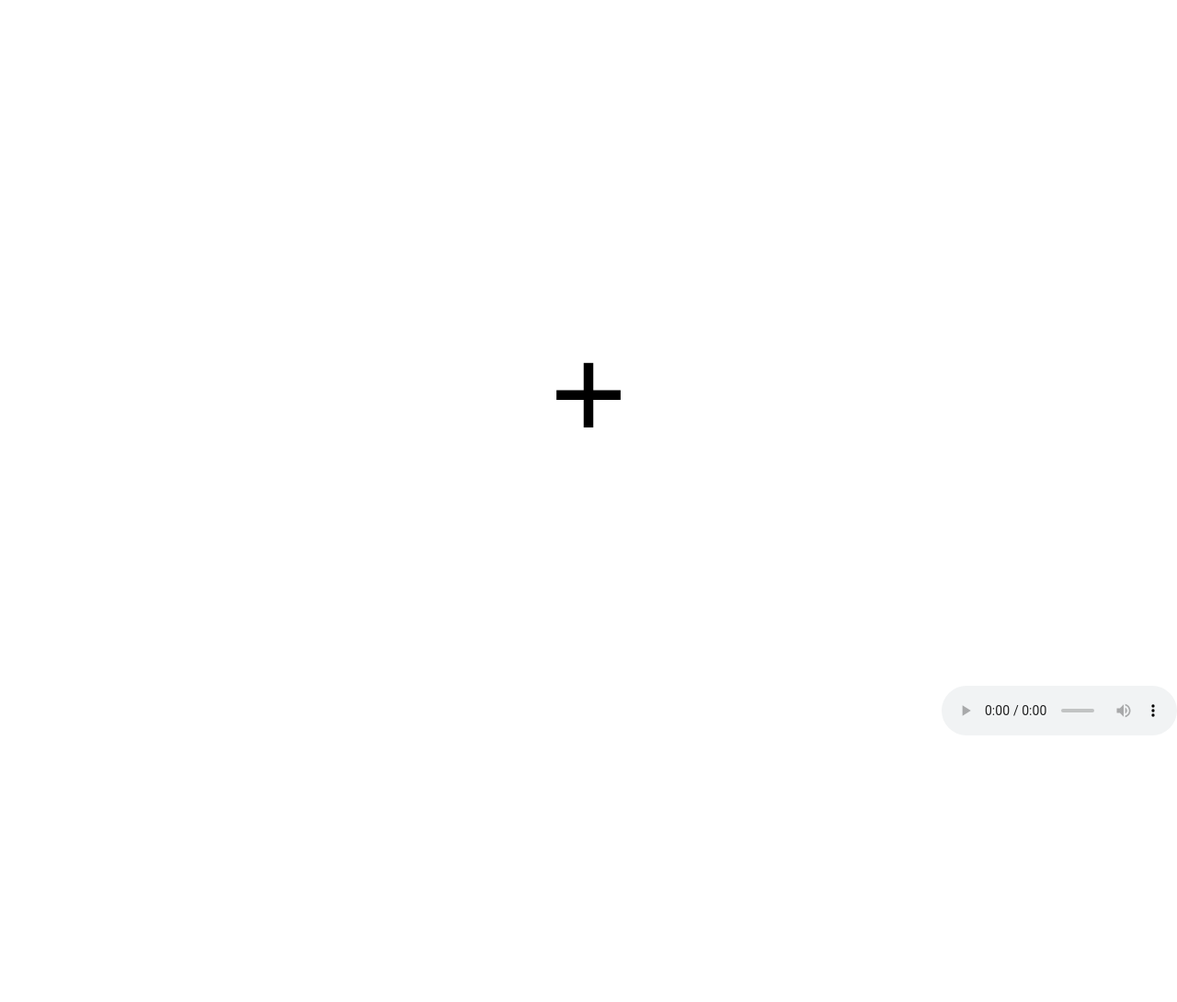
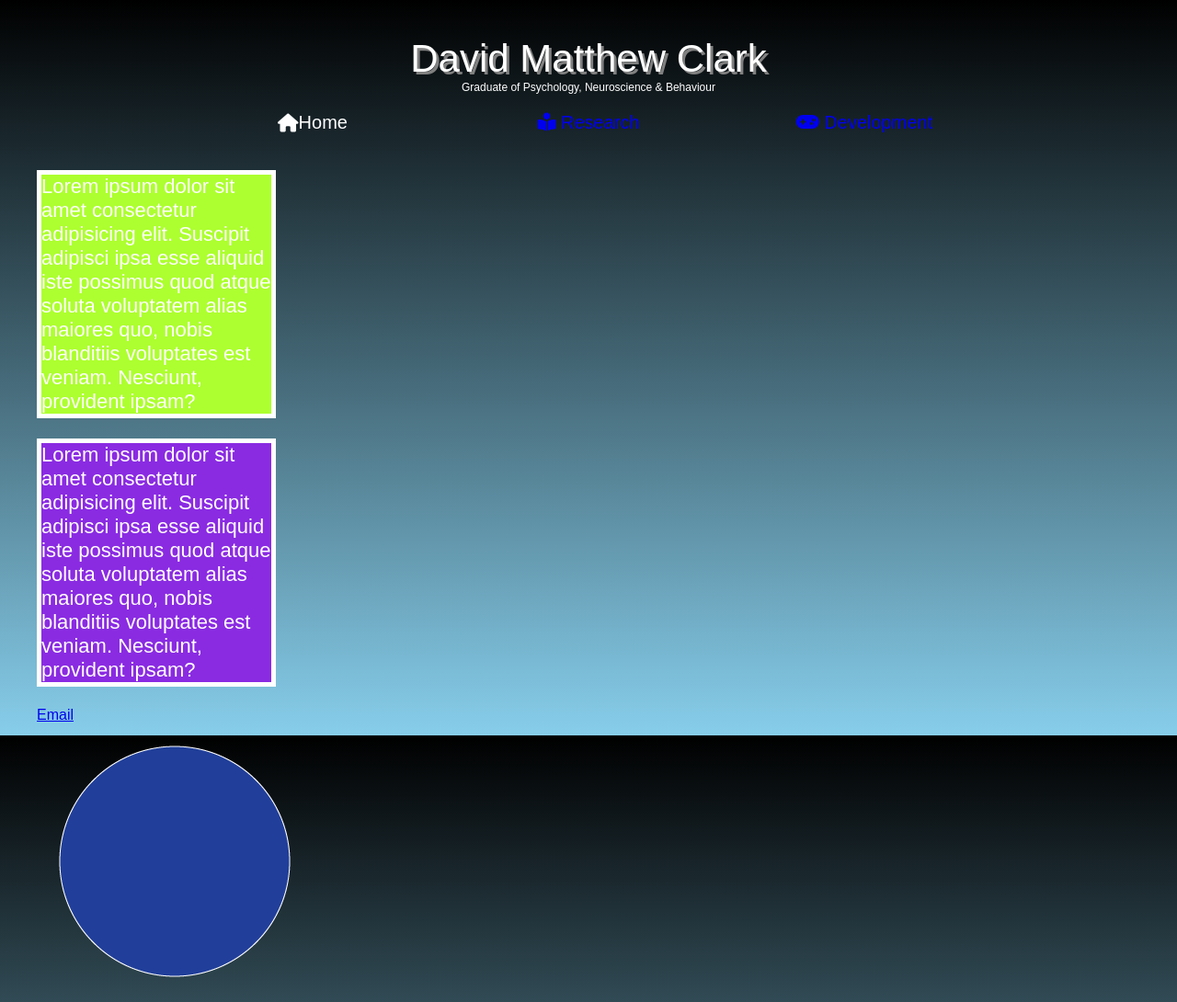
Before and after one commit to dmatthewclark/dmatthewclark.github.io, a plain HTML site: page index.html in a window 1280 px wide. Shown: the whole page at 92% size. Before the commit the page ends 851 px from the top, so only its background shows below. Drawn offline with Linux system fonts and the light colour scheme.

Commit message:
Added flex containers!

```diff
--- a/index.html
+++ b/index.html
@@ -1,59 +1,101 @@
+<!DOCTYPE html>
+<!--type "!" and press tab to generate a basic html structured document-->
+
+<!--html is the structure-->
+<!--css is the style-->
+<!--javascript adds functionality-->
+
+<!--
+    css has 3 methods for including style
+    1. inline (set style attributes)
+    2. internal
+    3. external (works the best)
+-->
+
 <html>
+    <!--head includes information about the page-->
     <head>
 
+        <!--text displayed on webpage tab-->
         <title>
-            audiovisualBounceInducingEffect
+            David Matthew Clark
         </title>
 
-        <style>
-        #circle {
-            position: relative;
-            background-color: #11064c;
-            display: inline-block;
-            border-radius:200px
-        }
-        h1 {
-            text-align: center;
-            line-height: 800px;
-        }
-        #fixed {
-            position:fixed;
-            bottom:0px;
-            right:0px;
-        }
-        </style>
+        <!--meta: data about data-->
+        <meta name="description" content="Personal website for David Matthew Clark">
+        <meta name="keywords" content="psychology, neuroscience, research, development">
+        <meta name="author" content="David Matthew Clark">
+        <meta name="viewport" content="width=device-width, initial-scale=1.0">
+
+        <!--external css method-->
+        <link rel="stylesheet" href="style.css">
+        <!--can acquire fonts from Google Fonts-->
+        <link href="https://fonts.googleapis.com/css2?family=Press+Start+2P&family=Silkscreen:wght@400;700&display=swap" rel="stylesheet">
+
+        <!--some fun icons from fontawesome.com-->
+        <script src="https://kit.fontawesome.com/a2a4f3a1ac.js" crossorigin="anonymous"></script>
+
+
     </head>
+
+    <!--body includes content within the page-->
     <body>
-        <div>
-        <marquee
-            scrollamount="8"
-            truespeed="3"
-            direction="left"
-            height="0"
-            scrollamount="1"
-            scrolldelay="1"
-            behavior="alternate">
-            <div id="circle" style='width: 200px; height: 200px; background-color: blue'></div>
-        </marquee>
-        <marquee
-            scrollamount="8"
-            truespeed="3"
-            direction="right"
-            height="0"
-            scrollamount="1"
-            scrolldelay="1"
-            behavior="alternate">
-            <div id="circle" style='width: 200px; height: 200px; background-color: blue'></div>
-        </marquee>
+
+        <!--
+            pseudo-class: a keyword added to a selector that specifies a special state of the selected element(s)
+        -->
+
+        <!--block level elements reserve the entire width of the viewport (unless given the float parameter)-->
+        <div class="flex-container-column top">
+            <!--This is a comment-->
+            <div id="name" class="flex-box">David Matthew Clark</div>
+            <div id="creds" class="flex-box">Graduate of Psychology, Neuroscience & Behaviour</div>
+
         </div>
-        <h1>
-            <div style="font-size:150px">+</div>
-        </h1>
 
-        <audio id = "fixed" controls style="height:100%; width:20%;">
-            <source src="audio/billiard.mp4" type="audio/mp4">
-          Your browser does not support the audio element.
-        </audio>
+        <div class="flex-container-row nav">
+
+            <div class="flex-box">
+                <i class="fa-solid fa-house"></i>
+                Home
+            </div>
+
+            <div class="flex-box">
+                <a style="text-decoration:none" href="research/research.html" target="_blank" title="Check out my research!">
+                    <i class="fa-solid fa-book-open-reader"></i>
+                    Research
+                </a>
+            </div>
+
+            <div class="flex-box">
+                <a style="text-decoration:none" href="development/development.html" target="_blank" title="Check out my game development!">
+                    <i class="fa-solid fa-gamepad"></i>
+                    Development
+                </a>
+            </div>
+        </div>
+
+        <br>
+
+        <!--
+            float: positions an element to the left or right of a container
+
+                i.e., this is popular for wrapping elements around images.
+        -->
+
+        <!-- type "Lorem" and press tab to generate Lorem paragraph.-->
+        <p id="p1">Lorem ipsum dolor sit amet consectetur adipisicing elit. Suscipit adipisci ipsa esse aliquid iste possimus quod atque soluta voluptatem alias maiores quo, nobis blanditiis voluptates est veniam. Nesciunt, provident ipsam?</p>
+        <p id="p2">Lorem ipsum dolor sit amet consectetur adipisicing elit. Suscipit adipisci ipsa esse aliquid iste possimus quod atque soluta voluptatem alias maiores quo, nobis blanditiis voluptates est veniam. Nesciunt, provident ipsam?</p>
+
+
+        <a href="mailto:dmatthewclark@gmail.com" target=_self title="Click here to email me">
+            Email
+        </a>
+
+        <br>
+
+
+        <img src="img/blue.png" height="300" alt="This is a picture of a blue ball" title="blue ball">
 
     </body>
     <script>
--- /dev/null
+++ b/style.css
@@ -0,0 +1,138 @@
+/* CSS: cascading style sheet  */
+
+body{
+    /* margin is the space around an element */
+    /* padding is the space within an element between the border and the content */
+    margin: 40px;
+
+    background: linear-gradient(black, skyblue);
+    background-repeat: no-repeat;
+    background-attachment: fixed;
+
+    color:white;
+
+    /*important to use multiple font families in case a web browser does not support one*/
+    font-family:sans-serif, "Press Start 2P";
+}
+
+.top{
+    text-align:center;
+}
+
+#name{
+    font-size: 42px;
+
+    text-shadow: 3px 3px 0px gray;
+    max-width: 500px;
+
+}
+
+#creds{
+    font-size: 12px;
+}
+
+.nav{
+    /*
+        static: normal state
+        relative: move element relative to a point of origin (default at top left corner)
+        absolute: searches for parent positioned non-statically, element gets ignored by anything else
+        fixed: stay in position of your viewport (even if you scroll)
+        sticky: will stick to the edge of the viewport if scrolling past
+    */
+
+    font-size: 20px;
+
+    padding-top: 20px;
+
+    position: sticky;
+    top: 0px;
+}
+
+.flex-container-column{
+    display: flex; /* very important, typically block or inline by default */
+    flex-direction: column;
+    gap: 0px;
+    column-gap: 0px;
+    row-gap: 0px;
+    flex-wrap: nowrap; /* responsive line breaks */
+    justify-content: center; /* main-axis alignment */
+    align-items: center; /* cross-axis alignment */
+    align-content: center;
+}
+
+.flex-container-row{
+    display: flex;
+    flex-direction: row;
+    gap: 0px;
+    column-gap: 0px;
+    row-gap: 0px;
+    flex-wrap: wrap;
+    justify-content: center;
+    align-items: center;
+    align-content: center;
+
+}
+
+/* dynamically change type of flex based on width of screen being used */
+@media(max-width: 575px){
+    .flex-container-row{
+        flex-direction: column;
+    }
+}
+
+.fa-solid{
+    flex-shrink: 0;
+    flex-grow: 0;
+}
+
+.flex-box{
+    max-width: 300px; /* limit flex gorw */
+    min-width: 100px; /* limit flex shrink */
+    flex-grow: 1; /* allow getting bigger */
+    flex-shrink: 1; /* allow getting smaller */
+
+    display: flex;
+    justify-content: center;
+    align-items: center;
+}
+
+.nav:hover{
+    color: skyblue;
+}
+
+a:visited{
+    color: white;
+}
+
+/*
+p{
+    background-color: gray;
+    color:white;
+
+    border-style:solid;
+    border-width:5px;
+    border-color:white;
+    border-radius:10px;
+    padding: 5px;
+}
+*/
+
+/* reference to ID="" */
+#p1{
+    border: 5px solid;
+    width:250px;
+    font-size: 22px;
+    background: greenyellow;
+}
+
+#p2{
+    border: 5px solid;
+    width: 250px;
+    font-size: 22px;
+    background: blueviolet;
+}
+
+/* reference to class="" */
+.even{
+    color:white;
+}
```
Also changed, not shown: development/development.html (added), research/research.html (added).
